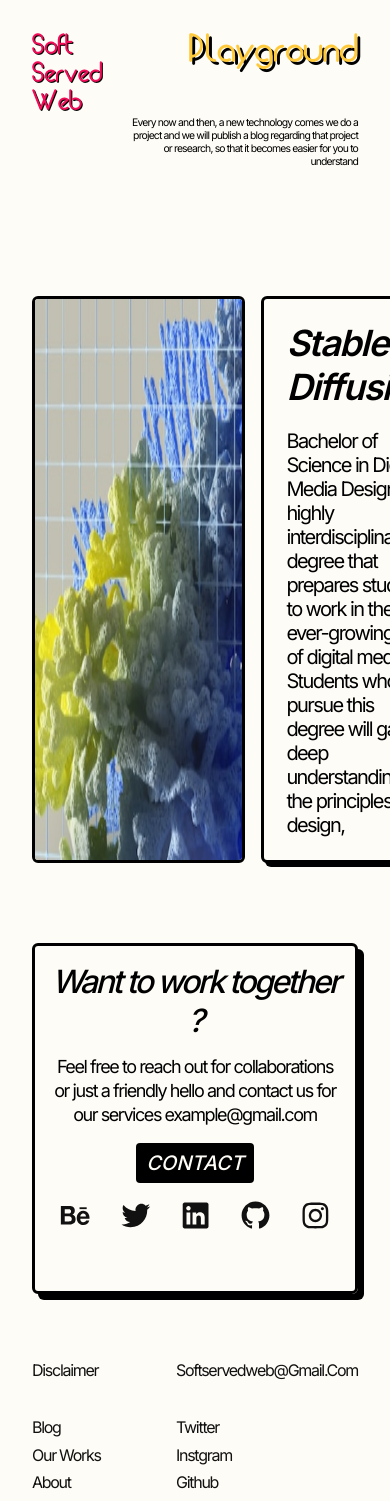
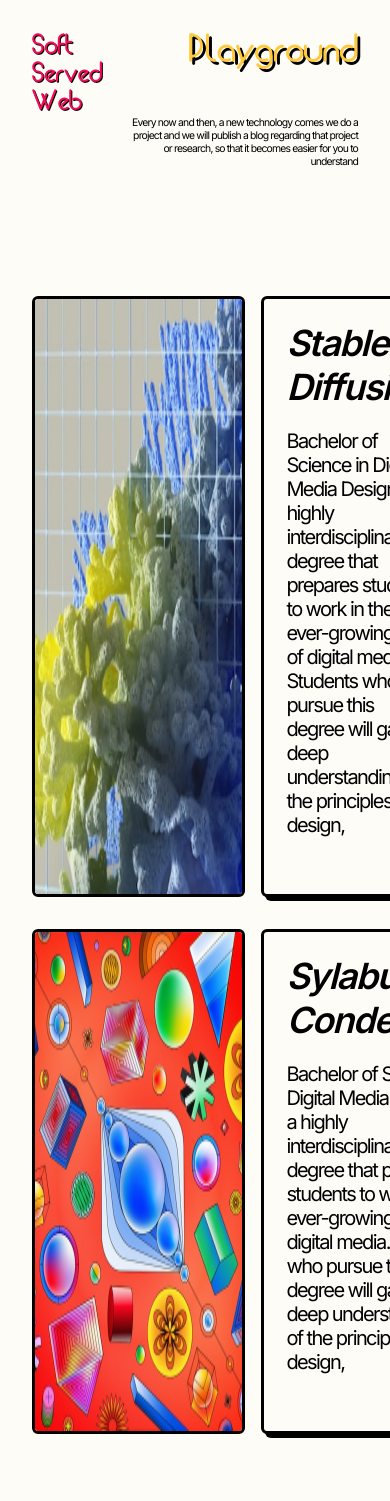
Before and after one commit to aswnss-m/softservedweb, a React (Vite) app: page /Playground in a window 390 px wide. Shown: the top 1501 px of the page. Built offline with nearby package versions, Linux system fonts and the light colour scheme.

Commit message:
responsive to extend

```diff
--- a/src/Pages/Playground/Playground.css
+++ b/src/Pages/Playground/Playground.css
@@ -94,15 +94,24 @@
     flex-direction: row;
     gap: 1em;
 }
+.projectLinks{
+    display: flex;
+    justify-content: end;
+
+
+
+}
 .projectLinks img{
     /* text-align: right; */
     width: fit-content
 }
 
-@media screen and (max-width:920px){
+@media screen and (max-width:960px){
 
     .projectCardContainer{
-        grid-template-columns: 1fr 1fr;
+       grid: none;
+       display: flex;
+       flex-direction: column;
     }
 
 }
--- a/src/Pages/Playground/Playground.jsx
+++ b/src/Pages/Playground/Playground.jsx
@@ -32,7 +32,7 @@ function Playground() {
                 <br />
                 <p className="projectDesc"> {item.content}</p>
                 <div className="projectLinks">
-                    {/* <img src={github} alt="" /> */}
+                    <img src={github} alt="" />
                 </div>
               </div>
             </div>
```
